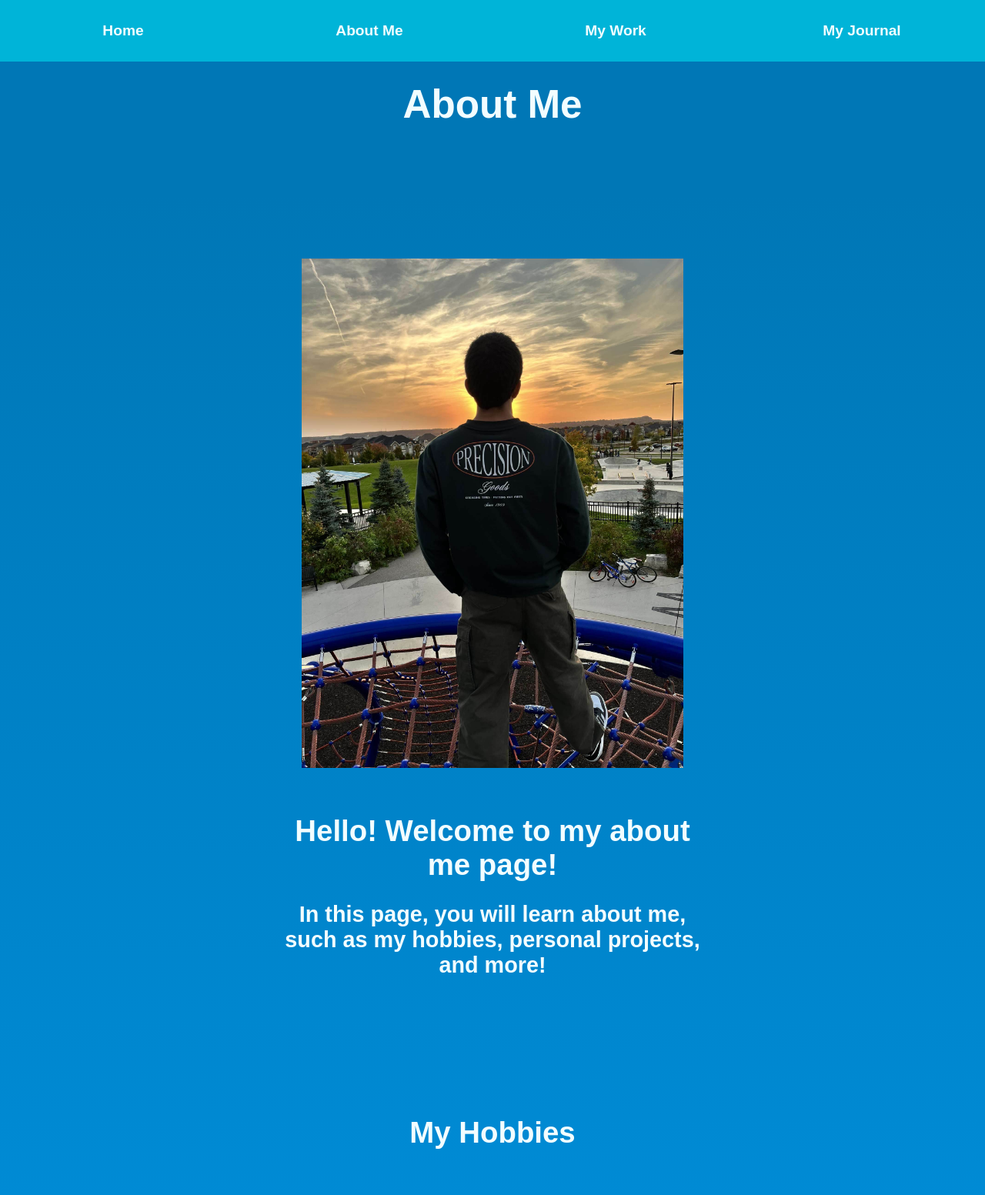
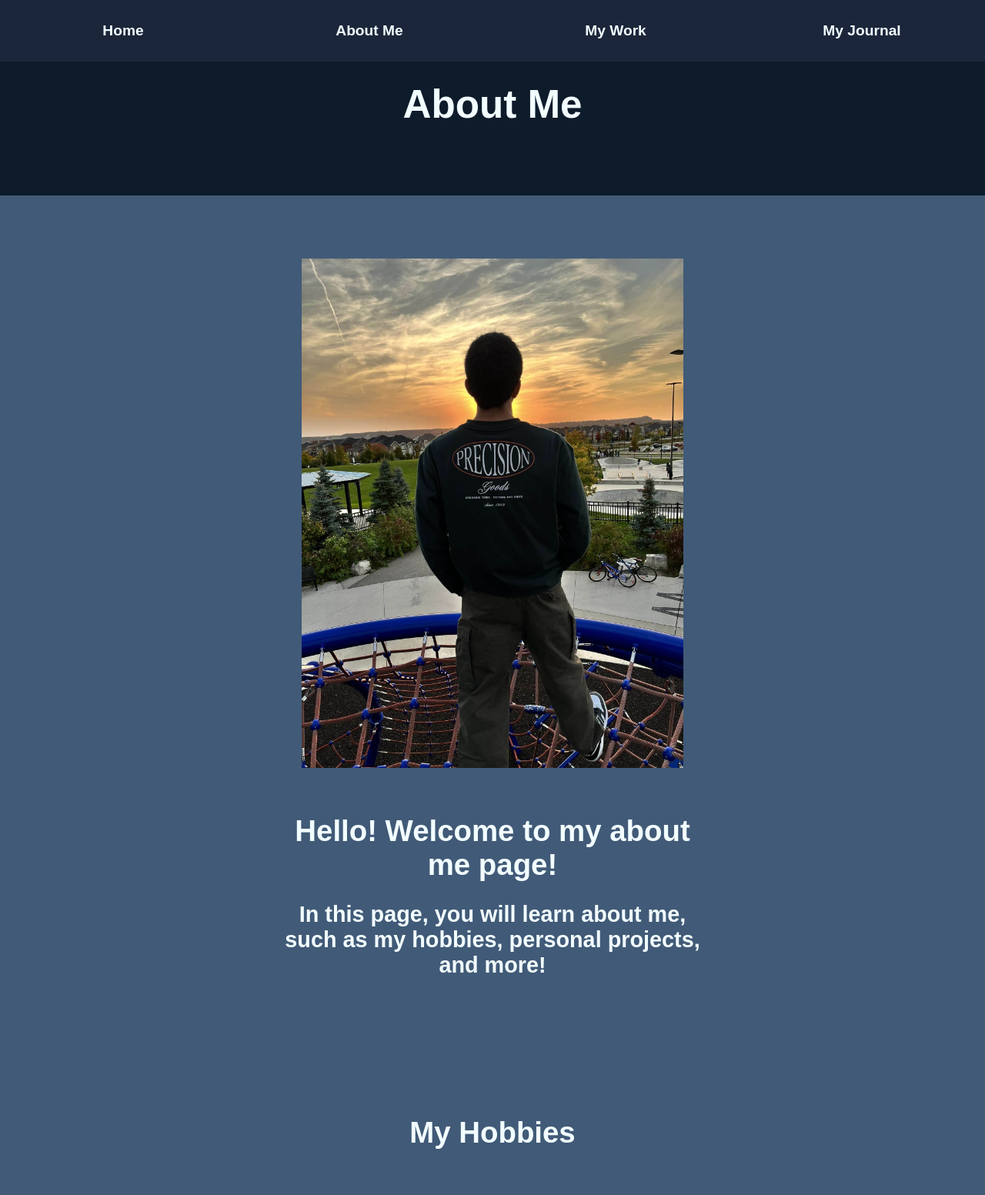
Before and after one commit to YusufTheDev/Porfolio-Website, a PHP site: page /about.html in a window 1280 px wide. Shown: the top 1553 px of the page at 77% size. Run offline with PHP 8.4, Linux system fonts and the light colour scheme.

Commit message:
css colors fix

```diff
--- a/css/style.css
+++ b/css/style.css
@@ -21,7 +21,7 @@ body {
 
 /* Navbar styles */
 #navbar {
-    background: #00B4D8;
+    background: #1B263B;
     display: flex;
     height: 10%;
 }
@@ -41,7 +41,7 @@ body {
 
 /* Header styles */
 .header {
-    background: #0077B6;
+    background: #0D1B2A;
     min-height: 20%;
     padding-top: 2%;
     padding-bottom: 7%;
@@ -63,7 +63,7 @@ body {
 #content {
     min-height: 65%;
     padding: 20px;
-    background: linear-gradient(to bottom, rgb(0, 119, 182), rgb(0, 148, 227));
+    background: #415A77;
 }
 
 #intro {
@@ -160,7 +160,7 @@ body {
     text-align: center;
     align-content: center;
     padding: 10px;
-    background: #03045E;
+    background: #778DA9;
     font-size: 90%;
 
 }
```
